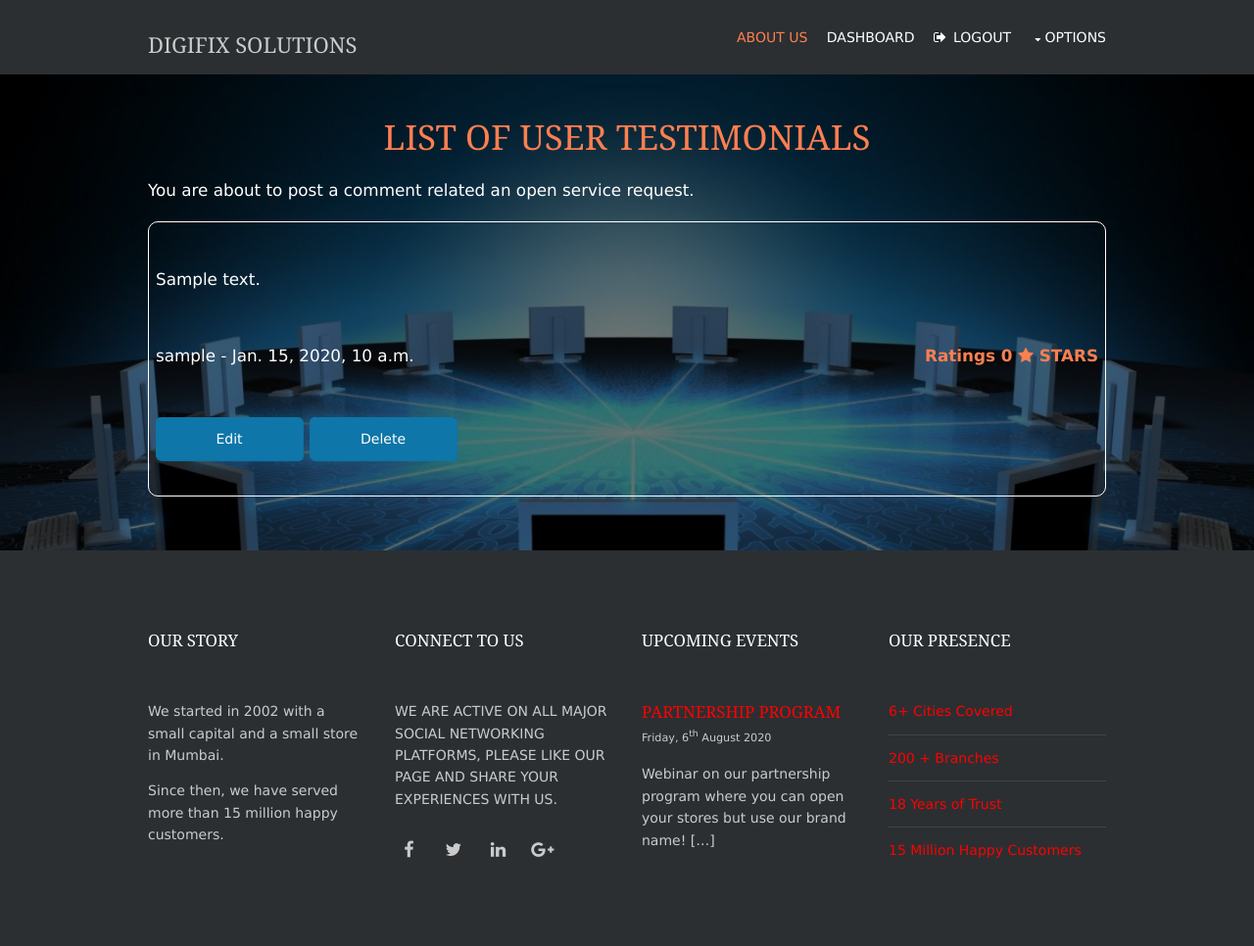
After one commit to Apfirebolt/digifix-electronics-repair-service-portal-, a Django app: page /complaints/testimonials in a window 1280 px wide. The commit adds this page. Shown: the whole page at 98% size. Run offline with Django 3.2, Linux system fonts and the light colour scheme; a user stored in the database is signed in; tables that the repository leaves empty hold one stand-in row (values such as "Sample post"); some libraries are stand-ins or nearby versions.

Commit message:
Testimonials functionality completed

```diff
--- a/complaints/admin.py
+++ b/complaints/admin.py
@@ -1,5 +1,5 @@
 from django.contrib import admin
-from . models import Complaint, ComplaintImages, ReportIssue, UserAddress, Comments
+from . models import Complaint, ComplaintImages, ReportIssue, UserAddress, Comments, UserTestimonials
 
 
 admin.site.register(Complaint)
@@ -7,3 +7,4 @@ admin.site.register(ComplaintImages)
 admin.site.register(ReportIssue)
 admin.site.register(UserAddress)
 admin.site.register(Comments)
+admin.site.register(UserTestimonials)
--- a/complaints/models.py
+++ b/complaints/models.py
@@ -19,6 +19,8 @@ DEVICE_TYPE_CHOICES =(
     ("Keyboard", "Keyboard"),
     ("Others", "Others"),
 )
+
+RATING_CHOICES = [(i,i) for i in range(6)]
 
 
 class Complaint(models.Model):
@@ -88,3 +90,16 @@ class UserAddress(models.Model):
 
   class Meta:
     verbose_name_plural = "User Addresses"
+
+
+class UserTestimonials(models.Model):
+  written_by = models.ForeignKey(AUTH_USER_MODEL, on_delete=models.CASCADE, related_name='user_testimonial')
+  content = models.TextField("Testimonial Content")
+  posted_at = models.DateTimeField(auto_now=True)
+  service_rating = models.IntegerField("Service Ratings", choices=RATING_CHOICES, null=True, blank=True)
+
+  def __str__(self):
+    return str(self.written_by.username) + ' - ' + str(self.content)
+
+  class Meta:
+    verbose_name_plural = "User Testimonials"
--- a/complaints/urls.py
+++ b/complaints/urls.py
@@ -4,7 +4,8 @@ from django.conf.urls.static import static
 from digifix_computer_repair import settings
 from . views import ( complaints_view, CreateComplaintView, DetailComplaintView, AddAddress,
                       AllUserAddresses, AllServiceRequests, UpdateAddressView, DeleteAddressView
-                      ,UpdateComplaintView, AddRequestImages, AddNewComment )
+                      ,UpdateComplaintView, AddRequestImages, AddNewComment, CreateTestimonial, UpdateTestimonial,
+                      ListTestimonials, DeleteTestimonial, )
 
 
 urlpatterns = [
@@ -19,6 +20,10 @@ urlpatterns = [
     path('request/update/<int:pk>', UpdateComplaintView.as_view(), name='complaint_update'),
     path('update/<int:pk>', UpdateAddressView.as_view(), name='address_update'),
     path('delete/<int:pk>', DeleteAddressView.as_view(), name='address_delete'),
+    path('testimonials', ListTestimonials.as_view(), name='all_testimonials'),
+    path('create_testimonial', CreateTestimonial.as_view(), name='create_testimonial'),
+    path('update_testimonial/<int:pk>', UpdateTestimonial.as_view(), name='update_testimonial'),
+    path('delete_testimonial/<int:pk>', DeleteTestimonial.as_view(), name='delete_testimonial'),
 ]
 
 urlpatterns += static(settings.MEDIA_URL, document_root=settings.MEDIA_ROOT)
--- a/complaints/views.py
+++ b/complaints/views.py
@@ -1,13 +1,16 @@
 from django.shortcuts import render
 from django.views.generic import View, FormView, DetailView, ListView, UpdateView, DeleteView
-from . forms import Complaint, ComplaintImageForm, CreateServiceRequestForm, AddAddressForm, AddCommentForm
-from django.forms import modelformset_factory
-from . models import ComplaintImages, Complaint, UserAddress
+from . forms import ComplaintImageForm, CreateServiceRequestForm, AddAddressForm, AddCommentForm, TestimonialForm
+from django.forms import formset_factory
+from . models import ComplaintImages, Complaint, UserAddress, UserTestimonials
 from django.http import HttpResponse
 from django.urls import reverse, reverse_lazy
 from django.contrib import messages
 from django.http import HttpResponseRedirect, Http404, HttpResponseForbidden
 from django.contrib.auth.mixins import LoginRequiredMixin
+from django.dispatch import receiver
+from django.db.models.signals import post_save
+from django.utils.crypto import get_random_string
 
 
 class DetailComplaintView(DetailView):
@@ -47,6 +50,16 @@ class CreateComplaintView(LoginRequiredMixin, FormView):
     service_obj.save()
 
     return HttpResponseRedirect(reverse('complaints:complaint_detail', kwargs={'pk': service_obj.pk}))
+
+
+@receiver(post_save, sender=Complaint)
+def check_if_updated(sender, instance=None, created=False, **kwargs):
+    # Check if the object is updated
+    if not created:
+        complaintInstance = instance
+        if complaintInstance.reference_id is None and complaintInstance.status_text:
+          complaintInstance.reference_id = get_random_string(8)
+          complaintInstance.save()
 
 
 class AddAddress(LoginRequiredMixin, FormView):
@@ -111,19 +124,27 @@ class DeleteAddressView(LoginRequiredMixin, DeleteView):
     return currentObj
 
 
-class AddRequestImages(View):
+class AddRequestImages(FormView):
+  ComplaintImageFormSet = formset_factory(
+    ComplaintImageForm,
+    extra=2,
+    max_num=2,
+    min_num=1
+  )
 
-  def get(self, request, pk):
-    ComplaintImageFormSet = modelformset_factory(ComplaintImages,
-                                        ComplaintImageForm, extra=2)
-    return render(request, 'complaints/add_complaint_images.html', {
-      'image_formset': ComplaintImageFormSet
-    })
+  template_name = 'complaints/add_complaint_images.html'
+  form_class = ComplaintImageFormSet
+  success_url = '/'
 
-  def post(self, request):
-    print(request.POST)
-    print(request.FILES)
-    return HttpResponse('Done this time')
+  def form_valid(self, form):
+    for each_form in form:
+      cleaned_image_description = each_form.cleaned_data['image_description']
+      cleaned_gadget_image = each_form.cleaned_data['gadget_image']
+      relatedReqObj = Complaint.objects.get(id=self.kwargs['pk'])
+      newRequestImageObj = ComplaintImages(image_description=cleaned_image_description,
+                                           gadget_image=cleaned_gadget_image, related_complaint=relatedReqObj)
+      newRequestImageObj.save()
+    return HttpResponseRedirect(reverse('complaints:complaint_detail', kwargs={'pk': self.kwargs['pk']}))
 
 
 class AddNewComment(FormView):
@@ -141,6 +162,59 @@ class AddNewComment(FormView):
     return HttpResponseRedirect(reverse('complaints:complaint_detail', kwargs={'pk': self.kwargs['pk']}))
 
 
+class CreateTestimonial(FormView):
+  """A View to create user testimonial"""
+  form_class = TestimonialForm
+  template_name = 'complaints/create_testimonial.html'
+
+  def form_valid(self, form):
+    # perform a action here,
+    testimonialObj = form.save(commit=False)
+    testimonialObj.written_by = self.request.user
+    testimonialObj.save()
+
+    return HttpResponseRedirect(reverse('complaints:all_testimonials'))
+
+
+class DeleteTestimonial(DeleteView):
+  model = UserTestimonials
+  template_name = 'complaints/delete_testimonial_confirm.html'
+
+  def get_success_url(self):
+    return reverse_lazy('complaints:all_testimonials')
+
+  def get_object(self, queryset=None):
+    currentObj = super(DeleteTestimonial, self).get_object()
+    if currentObj.written_by_id != self.request.user.id:
+      raise Http404("You are not authorized to view this page")
+    return currentObj
+
+
+class ListTestimonials(ListView):
+  """A View to list all the testimonials written by users"""
+
+  model = UserTestimonials
+  template_name = 'complaints/list_testimonials.html'
+  context_object_name = 'testimonials'
+
+  def get_queryset(self):
+    qs = UserTestimonials.objects.all()
+    return qs
+
+
+class UpdateTestimonial(UpdateView):
+  model = UserTestimonials
+  template_name = 'complaints/update_testimonial.html'
+  form_class = TestimonialForm
+
+  def get_success_url(self):
+    return reverse('complaints:all_testimonials')
+
+  def get_object(self, queryset=None):
+    currentObj = super(UpdateTestimonial, self).get_object()
+    if currentObj.written_by_id != self.request.user.id:
+      raise Http404("You are not authorized to view this page")
+    return currentObj
 
 
 def complaints_view(request):
--- a/static/css/layout.css
+++ b/static/css/layout.css
@@ -846,7 +846,7 @@ input:focus, textarea:focus, *:required:focus {
 
 .overlay {
 	color:#FFFFFF;
-	background-color:green;
+	background-color:lightgray;
 }
 
 .overlay::after {
@@ -1213,7 +1213,7 @@ button a:hover {
 }
 
 .comments ul li {
-    background-color: #FFF;
+    background-color: #CCC;
     color: #0E76A8;
     padding: 0.5rem;
     margin: 1rem auto;
@@ -1254,6 +1254,55 @@ button a:hover {
     padding: 0.5rem;
 }
 
+.image_container {
+    display: flex;
+    flex-wrap: wrap;
+    align-items: flex-start;
+    justify-content: space-around;
+    padding: 1rem;
+    margin: 1.5rem auto;
+}
+
+.image_container figure img {
+    height: auto;
+    width: auto;
+    border: 1px solid black;
+    max-height: 300px;
+    max-width: 300px;
+    margin: 0.5rem;
+    padding: 0.5rem;
+}
+
+.image_container p {
+    font-size: 1rem;
+    color: #0E76A8;
+}
+
+.image_container figure:hover {
+    transform: scale(1.2);
+    cursor: pointer;
+}
+
+.testimonial_container {
+    background: transparent;
+    border: 1px solid #FFF;
+    border-radius: 10px;
+    padding: 0.5rem;
+    margin: 1.5rem auto;
+}
+
+.testimonial_container:hover {
+    background: transparent;
+    box-shadow: none;
+    border: 1px solid coral;
+    cursor: pointer;
+}
+
+.rating_container {
+    display: flex;
+    justify-content: space-between;
+    align-items: flex-end;
+}
 
 /* Media Queries
 --------------------------------------------------------------------------------------------------------------- */
@@ -1375,7 +1424,7 @@ button a:hover {
     align-items: center;
 }
 
-.request_container .button_container button {
+.request_container .button_container button, .testimonial_container .button_container button {
     background-color: #0E76A8;
     color: #FFF;
     padding: 1rem;
@@ -1386,6 +1435,10 @@ button a:hover {
     box-shadow: 1px 1px 1px #0E76A8;
     border-radius: 5px;
     cursor: pointer;
+}
+
+.testimonial_container .button_container {
+    display: flex;
 }
 
 /* Other
--- /dev/null
+++ b/templates/complaints/list_testimonials.html
@@ -0,0 +1,40 @@
+{% extends 'partials/base.html' %}
+{% load widget_tweaks %}
+{% block title %}
+    All Testimonials
+{% endblock %}
+
+{% block content %}
+<div class="wrapper overlay row3">
+    <main class="hoc container clear">
+    <h1>LIST OF USER TESTIMONIALS</h1>
+    <div class="content">
+      <div id="comments">
+        <p>You are about to post a comment related an open service request.</p>
+        {% for each_testimonial in testimonials %}
+            <div class="testimonial_container">
+                <p>
+                    {{ each_testimonial.content }}
+                </p>
+                <div class="rating_container">
+                    <p>{{ each_testimonial.written_by.username }} - {{ each_testimonial.posted_at }}</p>
+                    <p>
+                        <span class="highlight">Ratings {{ each_testimonial.service_rating }} <i class="fa fa-star"></i> STARS</span>
+                    </p>
+                </div>
+                {% if request.user.id == each_testimonial.written_by_id %}
+                    <div class="button_container">
+                        <button><a href={% url 'complaints:update_testimonial' pk=each_testimonial.id %}>Edit</a></button>
+                        <button><a href={% url 'complaints:delete_testimonial' pk=each_testimonial.id %}>Delete</a></button>
+                    </div>
+                {% endif %}
+            </div>
+        {% endfor %}
+      </div>
+    </div>
+    <div class="clear"></div>
+  </main>
+</div>
+
+
+{% endblock %}
--- a/templates/partials/header.html
+++ b/templates/partials/header.html
@@ -17,7 +17,7 @@
           <li><a href={% url 'complaints:create_request' %}>Request Service</a></li>
           <li><a href={% url 'accounts:settings' %}>Change Settings</a></li>
           <li><a href={% url 'complaints:add_address' %}>Add Address</a></li>
-          <li><a href="pages/full-width.html">View Testimonials</a></li>
+          <li><a href={% url 'complaints:all_testimonials' %}>View Testimonials</a></li>
          </ul>
         </li>
      {% endif %}
```
Also changed, not shown: complaints/forms.py (+8 -1 lines), templates/complaints/add_complaint_images.html (+9 -18 lines), templates/complaints/create_testimonial.html (added, +42 -0 lines), templates/complaints/delete_testimonial_confirm.html (added, +28 -0 lines), templates/complaints/detail_complaint.html (+28 -1 lines), templates/complaints/update_testimonial.html (added, +41 -0 lines), templates/home_page.html (+16 -19 lines), complaints/migrations/0006_usertestimonials.py (added), static/images/gallery/ceo_girl.jpg (added).
